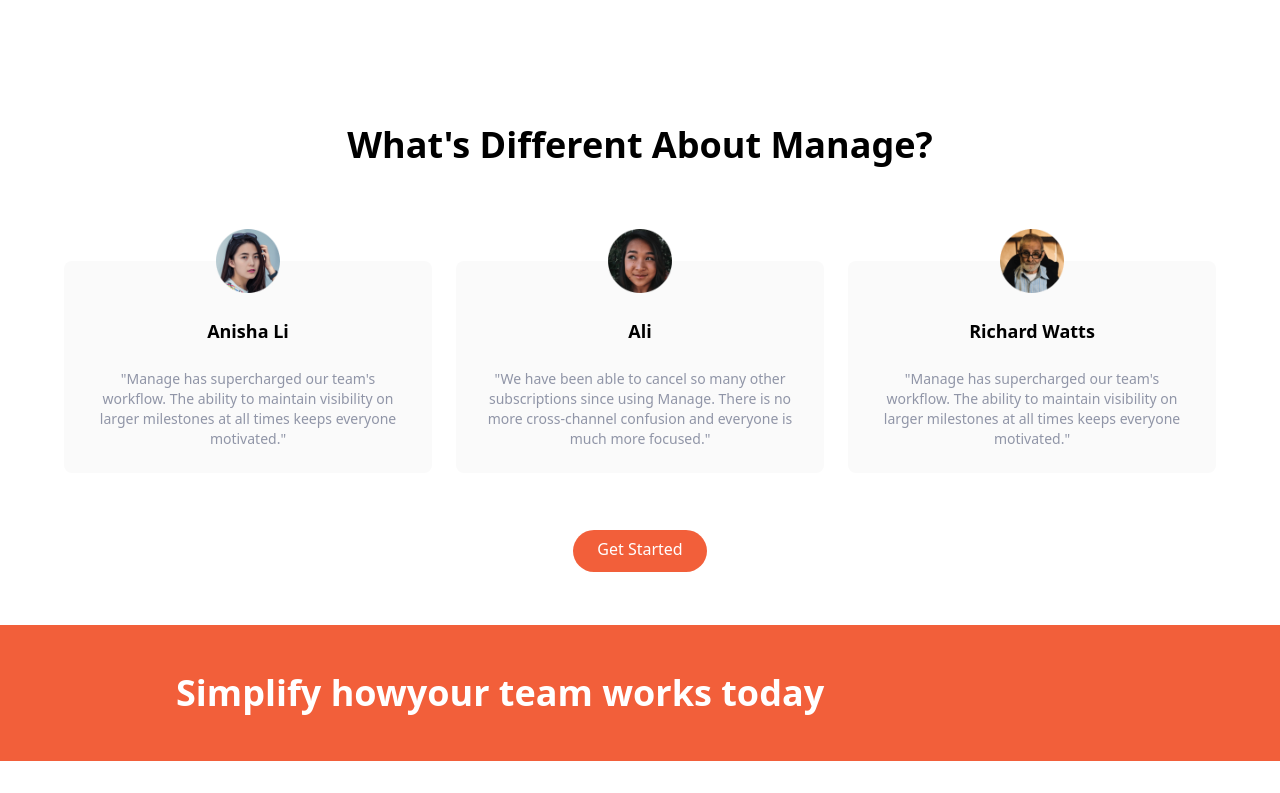
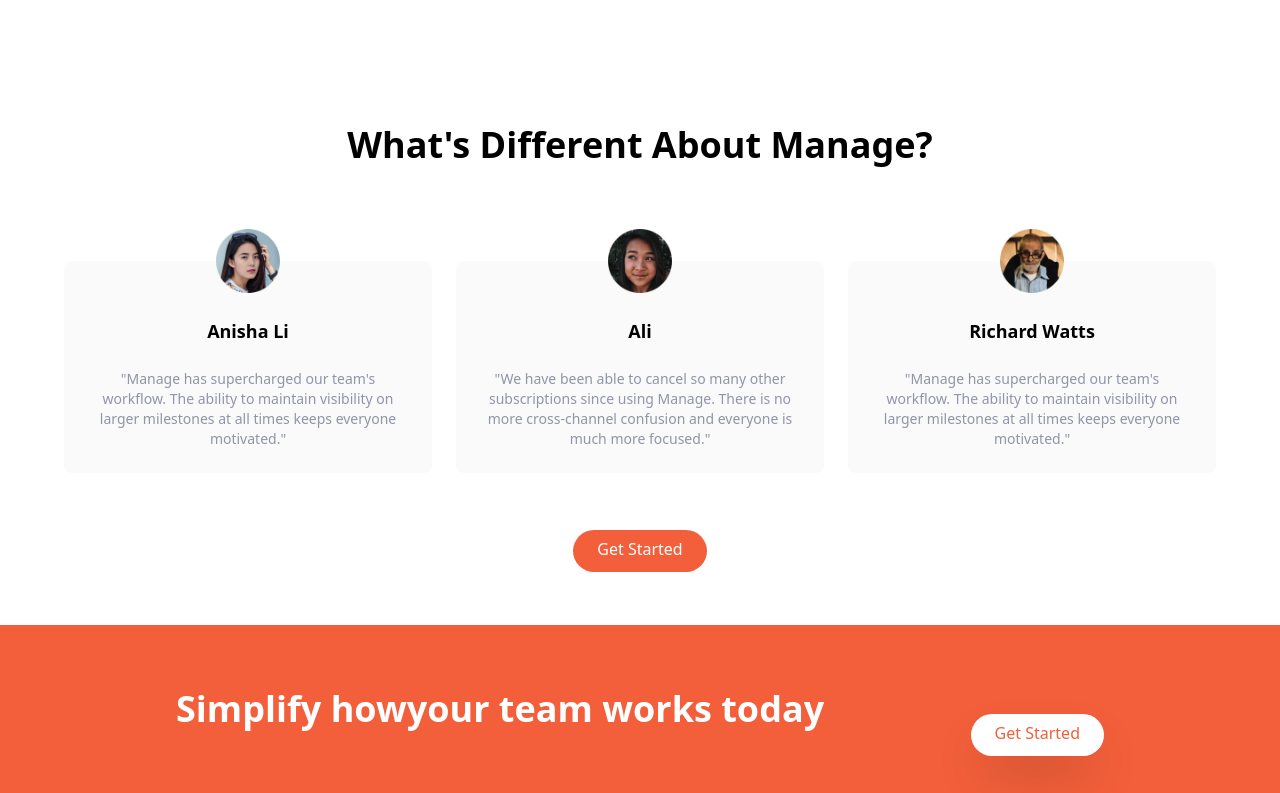
Before and after one commit to SazzadurRahmanAyan/tailwind-landingpage-practice, a website: page index.html in a window 1280 px wide. Shown: the part 1143-1936 px from the top of the page. Before the commit the page ends 1904 px from the top, so only its background shows below. Drawn offline with Linux system fonts and the light colour scheme.

Commit message:
cta section added

```diff
--- a/index.html
+++ b/index.html
@@ -196,6 +196,10 @@
             <h2 class="text-5xl font-bold leading-tight text-center text-white md:text-4xl md:max-w-sl md:text-left">
                 Simplify howyour team works today
             </h2>
+            <!-- Button -->
+            <div>
+                <a href="#" class="p-3 px-6 pt-2 text-brightRed bg-white rounded-full shadow-2xl baseline hover:bg-gray-900">Get Started</a>
+            </div>
         </div>
     </section>
 </body>
```
Also changed, not shown: css/main.css.
